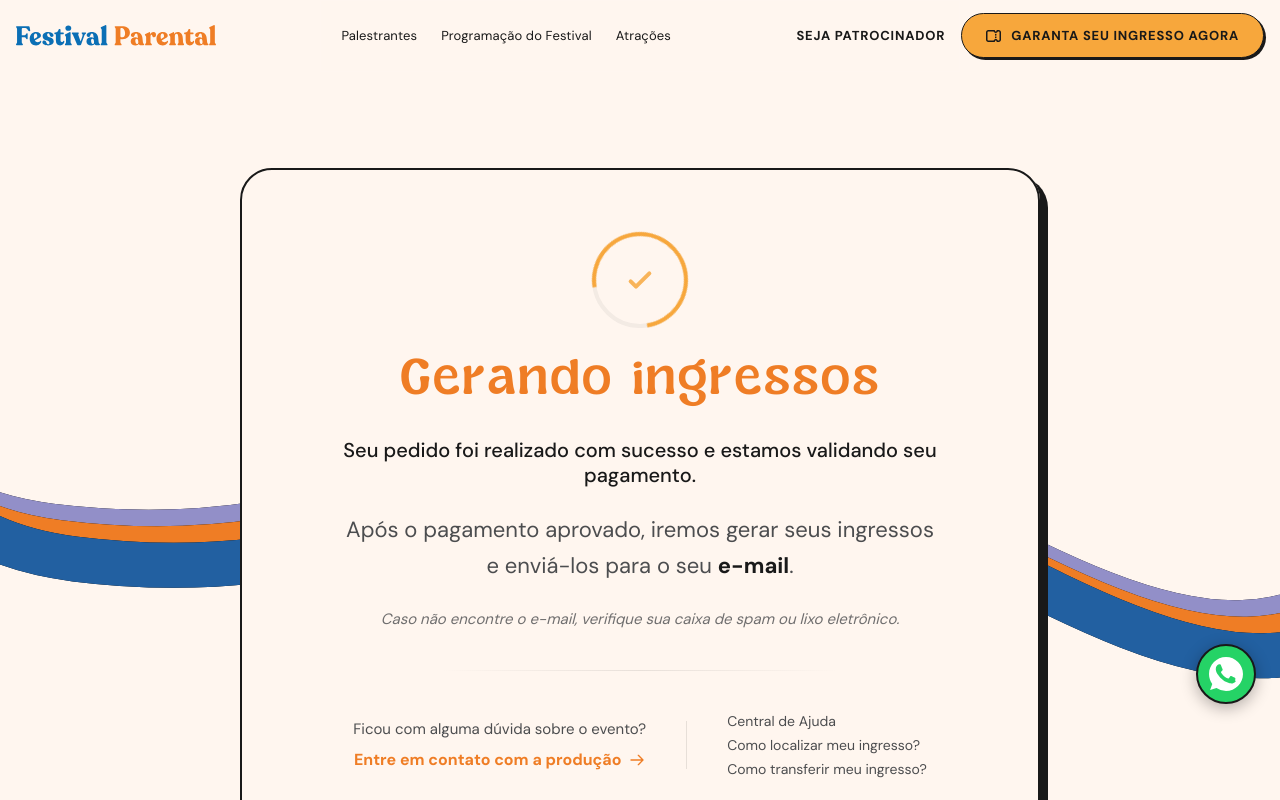
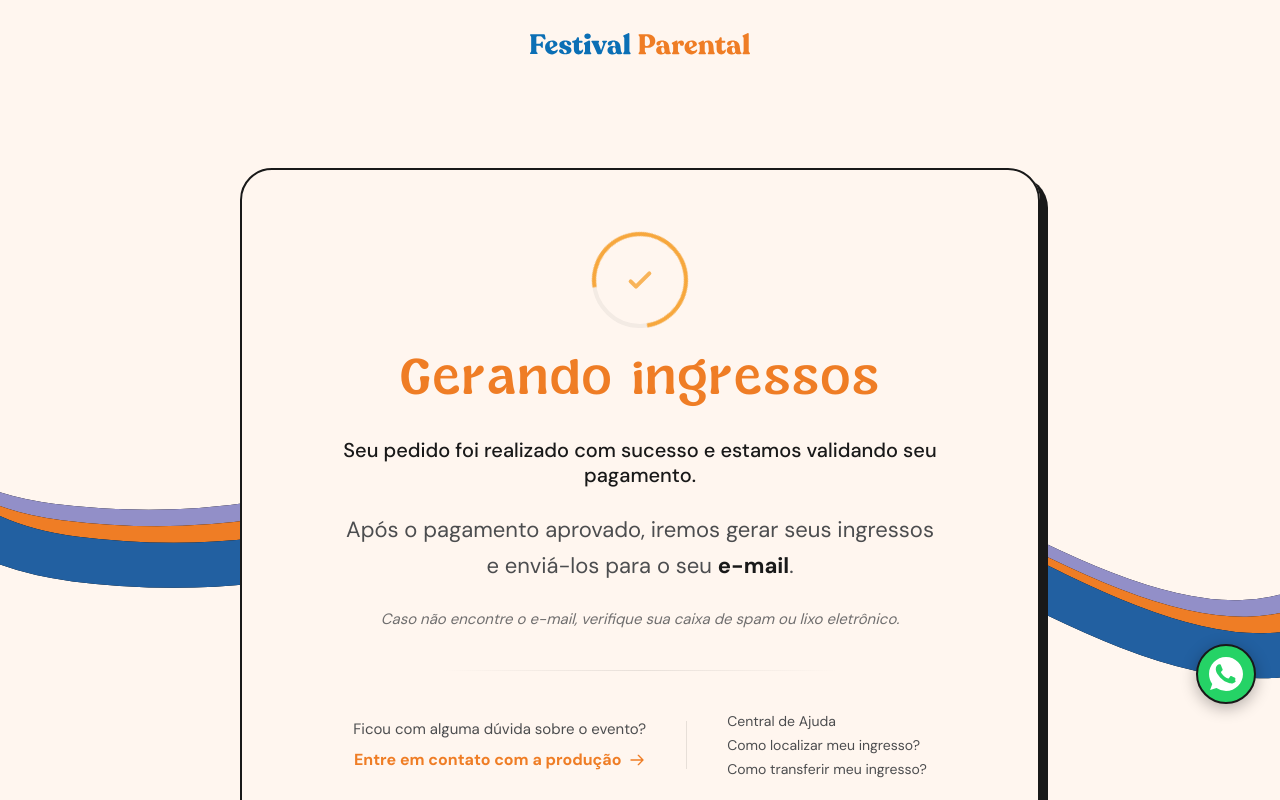
Before and after one commit to oanthonydesign/-LP-Festival-parental, a Next.js app: page /obrigado in a window 1280 px wide. Shown: the top 800 px of the page. Built offline with nearby package versions, Linux system fonts and the light colour scheme.

Commit message:
feat: add testimonials section and thank you page updates

```diff
--- a/src/app/obrigado/page.tsx
+++ b/src/app/obrigado/page.tsx
@@ -1,4 +1,3 @@
-import Header from '@/components/sections/Header';
 import WhatsAppButton from '@/components/sections/WhatsAppButton';
 import Rodape from '@/components/sections/Rodape';
 import Copyright from '@/components/sections/Copyright';
@@ -20,7 +19,17 @@
     return (
         <>
             <main className="min-h-screen relative overflow-x-clip bg-[#fff6ef] flex flex-col justify-between">
-                <Header />
+                {/* Topo Simplificado apenas com Logo */}
+                <div className="absolute top-0 left-0 right-0 h-[88px] flex items-center justify-center z-50">
+                    <div className="relative w-[160px] md:w-[220px] h-[40px] md:h-[48px]">
+                        <img
+                            src="/images/logo_nav.svg"
+                            alt="Festival Parental"
+                            className="w-full h-full object-contain object-center"
+                        />
+                    </div>
+                </div>
+
                 <BackgroundCurves />
 
                 <section className="flex-grow flex items-center justify-center pt-32 pb-20 px-4 md:px-6 relative z-10">
--- a/src/app/page.tsx
+++ b/src/app/page.tsx
@@ -15,6 +15,7 @@
 import Section13 from '@/components/sections/Section13';
 import Section14 from '@/components/sections/Section14';
 import Section15 from '@/components/sections/Section15';
+import Section16 from '@/components/sections/Section16';
 import Rodape from '@/components/sections/Rodape';
 import Copyright from '@/components/sections/Copyright';
 import SectionScheduleSimple from '@/components/sections/SectionScheduleSimple';
@@ -39,6 +40,7 @@
                 <Section8 />
                 <Section6 />
                 <Section15 />
+                <Section16 />
                 <SectionScheduleSimple />
                 <Marquee01 />
                 <Marquee02 />
--- a/src/components/sections/Header.tsx
+++ b/src/components/sections/Header.tsx
@@ -44,19 +44,19 @@
 
                 <div className="layout-container flex items-center justify-between w-full max-w-[1280px] relative z-10 h-full px-4 md:px-0">
                     {/* Logo (Left) */}
-                    <div className="relative w-[120px] md:w-[200px] h-[32px] md:h-[41px] flex-shrink-0">
+                    <Link href="/" className="relative w-[120px] md:w-[200px] h-[32px] md:h-[41px] flex-shrink-0">
                         <img
                             src="/images/logo_nav.svg"
                             alt="Festival Parental"
                             className="w-full h-full object-contain object-left"
                         />
-                    </div>
+                    </Link>
 
                     {/* Mobile Right Container: Button + Hamburger */}
                     <div className="flex md:hidden items-center gap-3">
                         {/* Ingresso Button - Orange with Icon */}
                         <a
-                            href="#ingressos"
+                            href="/#ingressos"
                             className="bg-[#f7a73c] text-[#191919] text-[12px] font-bold uppercase tracking-wider px-4 py-2.5 rounded-[40px] shadow-[2px_2px_0px_0px_#191919] active:translate-y-[1px] active:shadow-none transition-all border border-[#191919] flex items-center gap-2"
                         >
                             <svg width="15" height="12" viewBox="0 0 15 12" fill="none" xmlns="http://www.w3.org/2000/svg">
@@ -80,9 +80,9 @@
                     <nav className="hidden md:flex items-center gap-[32px]">
                         <div className="flex items-center gap-[8px] p-[10px]">
                             {[
-                                { name: "Palestrantes", href: "#palestrantes" },
-                                { name: "Programação do Festival", href: "#programacao" },
-                                { name: "Atrações", href: "#convidados-especiais" }
+                                { name: "Palestrantes", href: "/#palestrantes" },
+                                { name: "Programação do Festival", href: "/#programacao" },
+                                { name: "Atrações", href: "/#convidados-especiais" }
                             ].map((item) => (
                                 <a
                                     key={item.name}
@@ -102,10 +102,10 @@
 
                     {/* CTA Button & Sponsor Link - Desktop */}
                     <div className="hidden md:flex items-center gap-[16px]">
-                        <a href="#patrocinador" className="font-dm-sans text-[#191919] text-[13px] font-bold uppercase tracking-[0.8px] hover:text-[#ef7d25] transition-colors whitespace-nowrap">
+                        <a href="/#patrocinador" className="font-dm-sans text-[#191919] text-[13px] font-bold uppercase tracking-[0.8px] hover:text-[#ef7d25] transition-colors whitespace-nowrap">
                             Seja patrocinador
                         </a>
-                        <a href="#ingressos" className="group relative">
+                        <a href="/#ingressos" className="group relative">
                             <div className="bg-[#f7a73c] border border-[#191919] flex items-center justify-center gap-[10px] px-[24px] py-[12px] rounded-[40px] shadow-[2px_2px_0px_0px_#191919] group-hover:translate-y-[1px] group-hover:shadow-[1px_1px_0px_0px_#191919] transition-all">
                                 <svg width="15" height="12" viewBox="0 0 15 12" fill="none" xmlns="http://www.w3.org/2000/svg" className="text-[#191919]">
                                     <path d={svgPaths.p60d3f00} fill="currentColor" />
@@ -126,10 +126,10 @@
                 `}>
                     <div className="flex flex-col px-6 gap-6 items-center">
                         {[
-                            { name: "Palestrantes", href: "#palestrantes" },
-                            { name: "Programação do Festival", href: "#programacao" },
-                            { name: "Atrações", href: "#convidados-especiais" },
-                            { name: "Seja patrocinador", href: "#patrocinador" }
+                            { name: "Palestrantes", href: "/#palestrantes" },
+                            { name: "Programação do Festival", href: "/#programacao" },
+                            { name: "Atrações", href: "/#convidados-especiais" },
+                            { name: "Seja patrocinador", href: "/#patrocinador" }
                         ].map((item) => (
                             <a
                                 key={item.name}
--- /dev/null
+++ b/src/components/sections/Section16.tsx
@@ -0,0 +1,132 @@
+'use client';
+
+import { useRef, useState } from 'react';
+import { ChevronLeft, ChevronRight } from 'lucide-react';
+
+interface Testimonial {
+  type: 'image' | 'video';
+  src: string;
+  poster?: string; // Para vídeos
+}
+
+// Dados de exemplo (Mock). O usuário pode trocar as URLs pelos caminhos reais dos prints/vídeos.
+const testimonials: Testimonial[] = [
+  { type: 'image', src: 'https://images.unsplash.com/photo-1544717305-2782549b5136?q=80&w=687&auto=format&fit=crop' },
+  { type: 'image', src: 'https://images.unsplash.com/photo-1551218808-94e220e084d2?q=80&w=687&auto=format&fit=crop' },
+  { type: 'image', src: 'https://images.unsplash.com/photo-1494790108377-be9c29b29330?q=80&w=687&auto=format&fit=crop' },
+  { type: 'image', src: 'https://images.unsplash.com/photo-1534528741775-53994a69daeb?q=80&w=764&auto=format&fit=crop' },
+  { type: 'image', src: 'https://images.unsplash.com/photo-1517841905240-472988babdf9?q=80&w=687&auto=format&fit=crop' },
+];
+
+function Heading() {
+  return (
+    <div className="flex flex-col items-center md:items-start relative shrink-0 w-full md:w-auto mb-8 md:mb-12" data-name="Heading">
+      <div className="flex flex-col font-sugar-peachy justify-center leading-[0.9] md:leading-[0.8] not-italic relative shrink-0 text-[#ef7d25] text-[42px] md:text-[72px] w-full whitespace-pre-wrap text-center md:text-left">
+        <p className="mb-0">Quem já viveu</p>
+        <p>essa experiência</p>
+      </div>
+      <p className="font-dm-sans font-medium text-[#4c4d4f] text-[16px] md:text-[20px] text-center md:text-left leading-snug mt-4 max-w-[600px]">
+        O que pais, mães e profissionais dizem sobre o impacto do Festival Parental no dia a dia com os filhos.
+      </p>
+    </div>
+  );
+}
+
+export default function Section16() {
+  const scrollRef = useRef<HTMLDivElement>(null);
+
+  const scrollLeft = () => {
+    if (scrollRef.current) {
+      const cardWidth = scrollRef.current.children[0]?.getBoundingClientRect().width || 0;
+      const gap = 24; // Espaçamento
+      scrollRef.current.scrollBy({ left: -(cardWidth + gap), behavior: 'smooth' });
+    }
+  };
+
+  const scrollRight = () => {
+    if (scrollRef.current) {
+      const cardWidth = scrollRef.current.children[0]?.getBoundingClientRect().width || 0;
+      const gap = 24; // Espaçamento
+      scrollRef.current.scrollBy({ left: cardWidth + gap, behavior: 'smooth' });
+    }
+  };
+
+  return (
+    <section className="bg-[#fff6ee] flex flex-col items-center pt-[32px] md:pt-[32px] pb-[80px] md:pb-[32px] px-4 md:px-[30px] relative w-full overflow-hidden" id="depoimentos">
+      <div className="w-full max-w-[1280px] flex flex-col gap-6 relative">
+        <div className="flex flex-col md:flex-row items-center md:items-end justify-between w-full">
+          <Heading />
+
+          {/* Botões de Navegação (Desktop) */}
+          <div className="hidden md:flex gap-4 mb-12">
+            <button
+              onClick={scrollLeft}
+              className="bg-[#fff6ef] border-2 border-[#191919] p-3 rounded-full shadow-[4px_4px_0px_0px_#191919] hover:translate-y-[1px] hover:shadow-[2px_2px_0px_0px_#191919] transition-all cursor-pointer"
+              aria-label="Depoimento anterior"
+            >
+              <ChevronLeft size={24} className="text-[#191919]" />
+            </button>
+            <button
+              onClick={scrollRight}
+              className="bg-[#f7a73c] border-2 border-[#191919] p-3 rounded-full shadow-[4px_4px_0px_0px_#191919] hover:translate-y-[1px] hover:shadow-[2px_2px_0px_0px_#191919] transition-all cursor-pointer"
+              aria-label="Próximo depoimento"
+            >
+              <ChevronRight size={24} className="text-[#191919]" />
+            </button>
+          </div>
+        </div>
+
+        {/* Carrossel */}
+        <div
+          ref={scrollRef}
+          className="flex gap-4 md:gap-6 overflow-x-auto snap-x snap-mandatory w-full pb-6 px-1 [&::-webkit-scrollbar]:hidden [-ms-overflow-style:none] [scrollbar-width:none]"
+        >
+          {testimonials.map((testimonial, index) => (
+            <div
+              key={index}
+              className="flex-none snap-start
+                         w-[calc((100%-16px)/1.2)]
+                         md:w-[calc((100%-96px)/4.333)]
+                         aspect-[9/16] bg-white border-2 border-[#191919] rounded-[24px] shadow-[6px_6px_0px_0px_#191919] overflow-hidden group mb-2"
+            >
+              {testimonial.type === 'image' ? (
+                <div className="relative w-full h-full bg-[#f1f1f1]">
+                  <img
+                    src={testimonial.src}
+                    alt={`Depoimento ${index + 1}`}
+                    className="w-full h-full object-cover"
+                  />
+                </div>
+              ) : (
+                <div className="relative w-full h-full bg-black">
+                  <video
+                    src={testimonial.src}
+                    poster={testimonial.poster}
+                    controls
+                    className="w-full h-full object-cover"
+                  />
+                </div>
+              )}
+            </div>
+          ))}
+        </div>
+
+        {/* Botões de Navegação (Mobile) */}
+        <div className="flex md:hidden justify-center gap-6 mt-2">
+          <button
+            onClick={scrollLeft}
+            className="bg-[#fff6ef] border-2 border-[#191919] p-3 rounded-full shadow-[4px_4px_0px_0px_#191919] hover:translate-y-[1px] hover:shadow-[2px_2px_0px_0px_#191919] transition-all"
+          >
+            <ChevronLeft size={24} className="text-[#191919]" />
+          </button>
+          <button
+            onClick={scrollRight}
+            className="bg-[#f7a73c] border-2 border-[#191919] p-3 rounded-full shadow-[4px_4px_0px_0px_#191919] hover:translate-y-[1px] hover:shadow-[2px_2px_0px_0px_#191919] transition-all"
+          >
+            <ChevronRight size={24} className="text-[#191919]" />
+          </button>
+        </div>
+      </div>
+    </section>
+  );
+}
```
